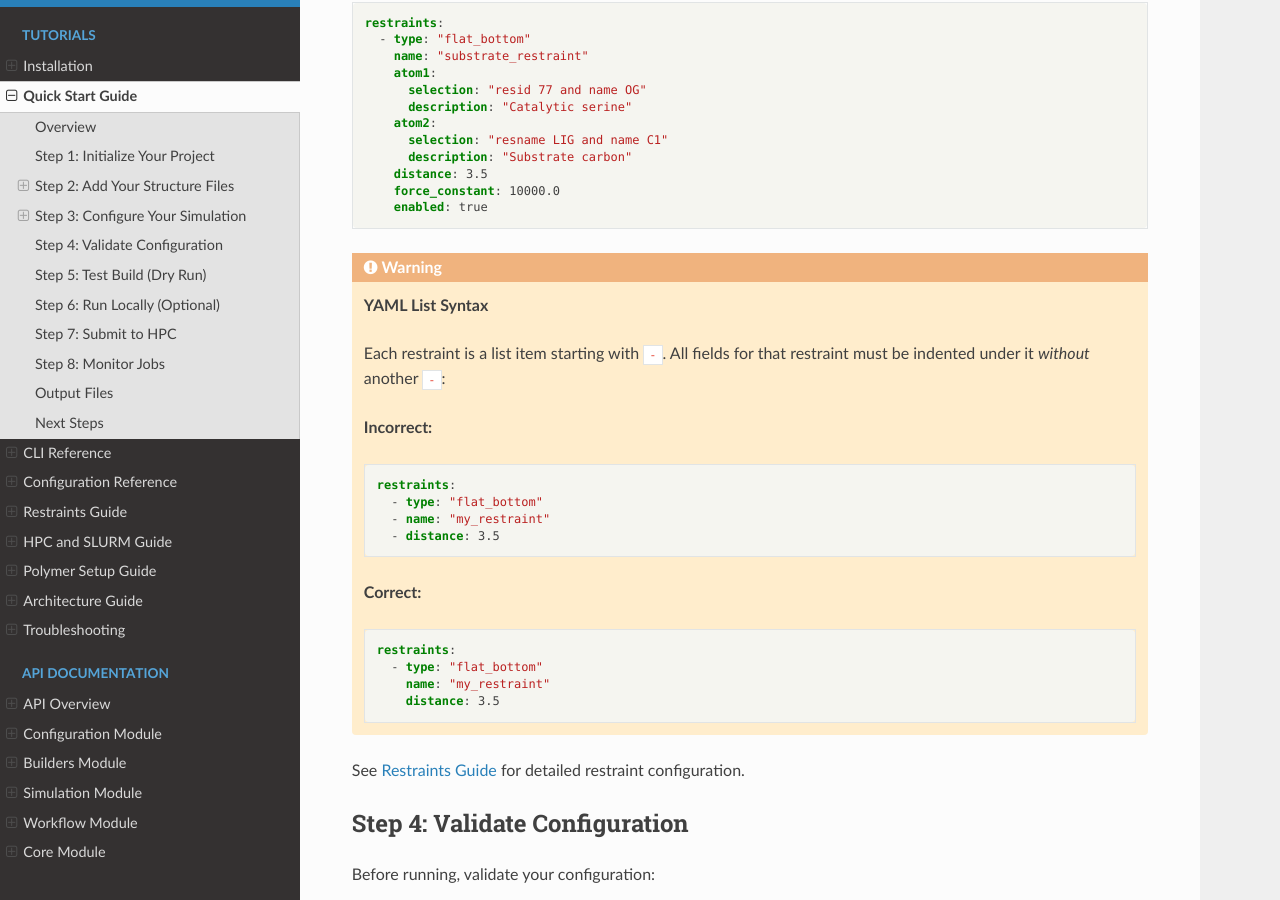
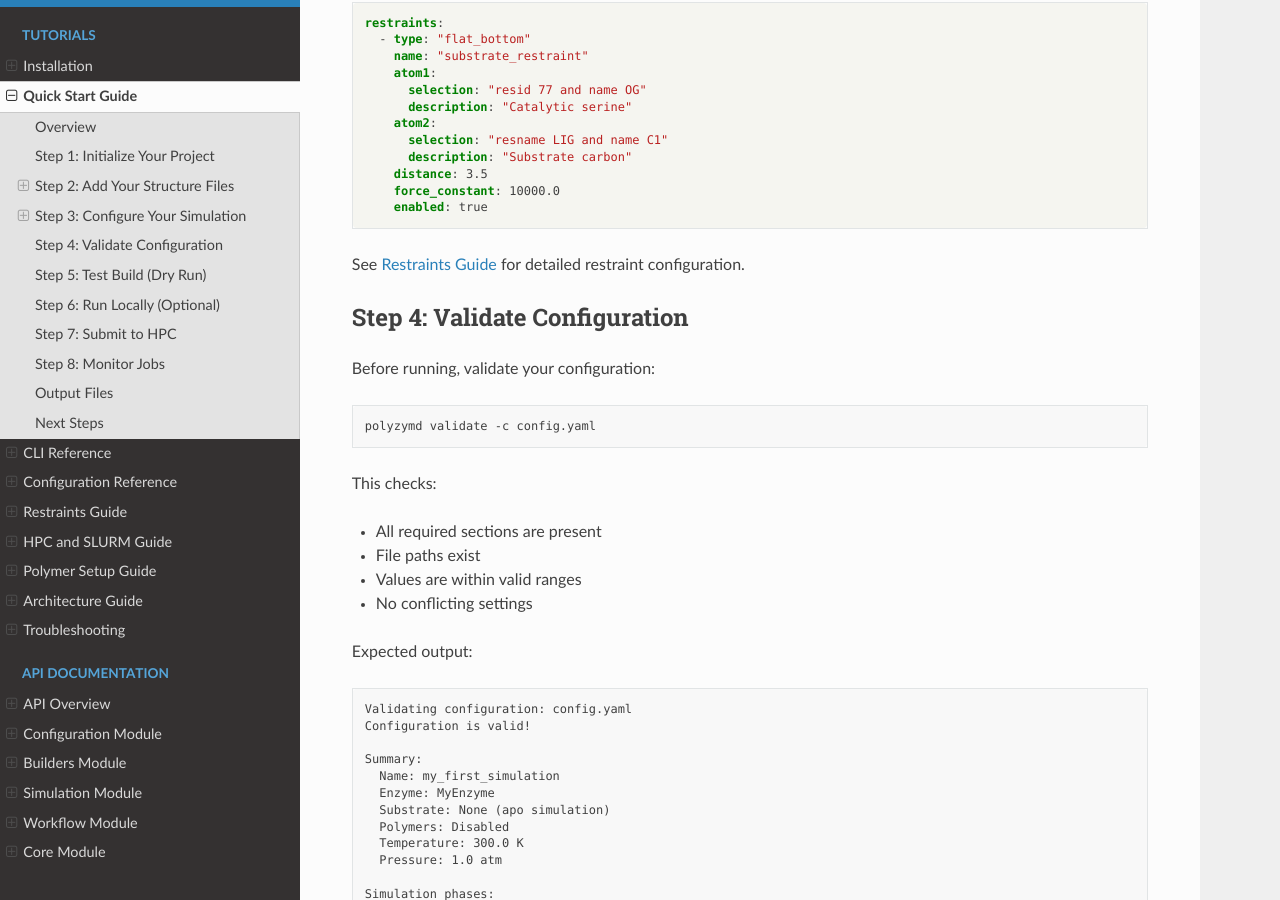
Before and after one commit to joelaforet/polyzymd, a Sphinx documentation site: the page built from docs/source/tutorials/quickstart.md, in a window 1280 px wide and 900 px high, scrolled down 4446 px. Built offline with Sphinx 7.4.7 and the Read the Docs theme 3.1.0, drawn with Linux system fonts in a browser that asks for light colours.

Commit message:
Add source code links and remove redundant YAML warning
Documentation improvements:
- Add source code links after co-solvent formula sections in configuration.md
  - Volume fraction formula: links to solvent.py:267-287
  - Concentration formula: links to solvent.py:295-312
- Remove redundant YAML list syntax warning from quickstart.md restraints
  section (one warning after polymers section is sufficient)

Source links allow users to verify the exact calculations used to determine
the number of co-solvent molecules added to their simulation system.

````diff
--- a/docs/source/tutorials/quickstart.md
+++ b/docs/source/tutorials/quickstart.md
@@ -226,28 +226,6 @@ restraints:
     enabled: true
 ```
 
-```{warning}
-**YAML List Syntax**
-
-Each restraint is a list item starting with `-`. All fields for that restraint must be indented under it *without* another `-`:
-
-**Incorrect:**
-~~~yaml
-restraints:
-  - type: "flat_bottom"
-  - name: "my_restraint"
-  - distance: 3.5
-~~~
-
-**Correct:**
-~~~yaml
-restraints:
-  - type: "flat_bottom"
-    name: "my_restraint"
-    distance: 3.5
-~~~
-```
-
 See {doc}`restraints` for detailed restraint configuration.
 
 ## Step 4: Validate Configuration
````
Also changed, not shown: docs/source/tutorials/configuration.md (+4 -0 lines).
